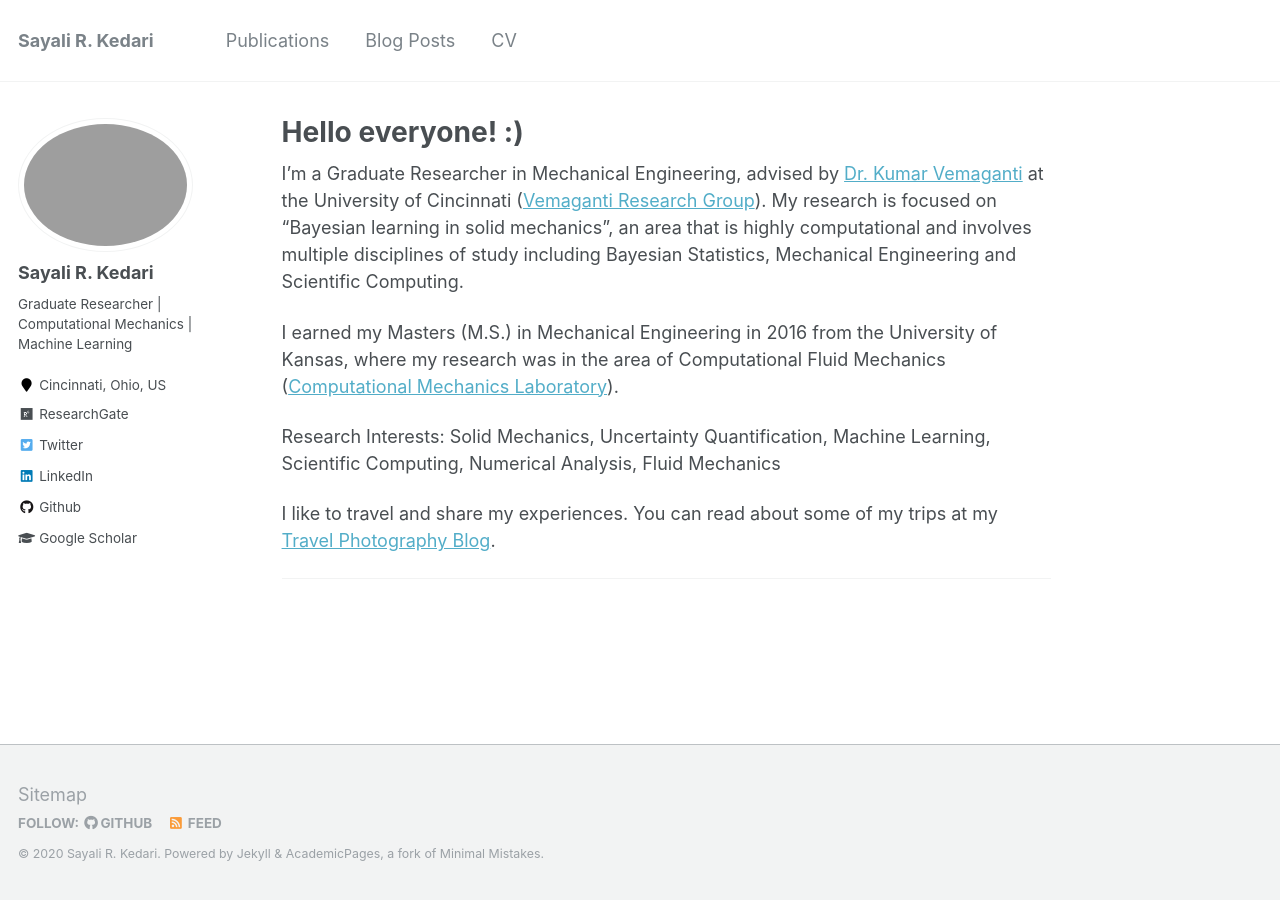
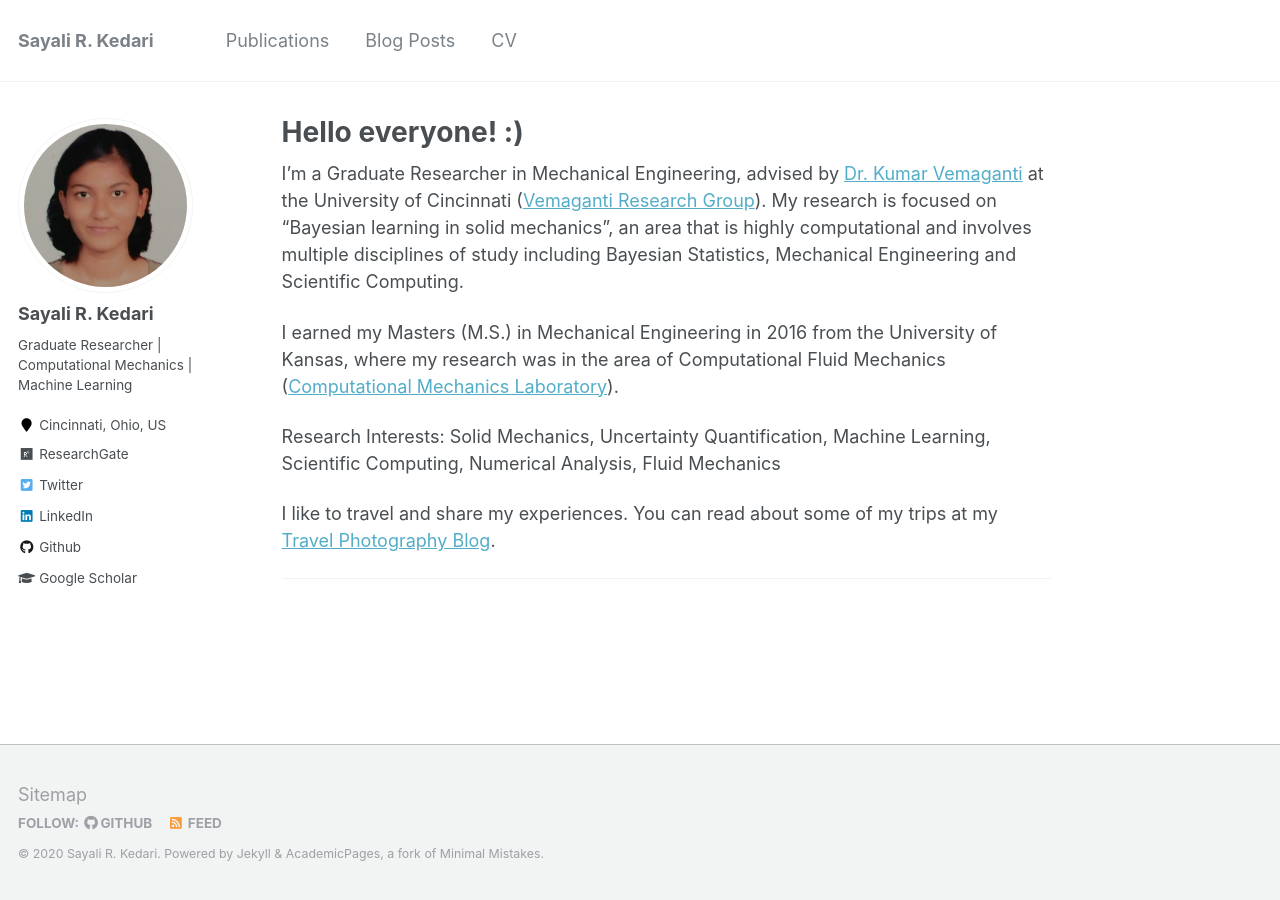
Before and after one commit to sayalirked/sayalirked.github.io, a Jekyll site: the page built from _pages/about.md, in a window 1280 px wide. Built offline with Jekyll 4.4.1, drawn with Linux system fonts in a browser that asks for light colours.

Commit message:
update profile picture

```diff
--- a/_config.yml
+++ b/_config.yml
@@ -81,7 +81,7 @@ analytics:
 # Site Author
 author:
   name             : "Sayali R. Kedari"
-  avatar           : "profile.png"
+  avatar           : "profile_sayali.jpg"
   bio              : "Graduate Researcher | Computational Mechanics | Machine Learning"
   location         : "Cincinnati, Ohio, US"
   employer         :
```
Also changed, not shown: images/profile_sayali.jpg (renamed from images/profile.jpg).
